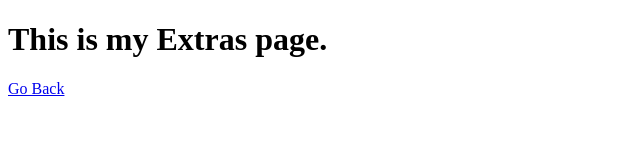
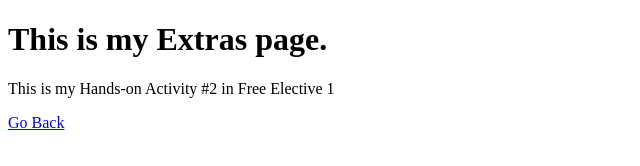
Before and after one commit to MariaAngelica012/DelaCruz-Angelica_LINKS-IMAGES, a plain HTML site: page extras.html in a window 1280 px wide. Shown: the whole page, without its empty margins (0-640 px from the left). Drawn offline with Linux system fonts and the light colour scheme.

Commit message:
first commit

```diff
--- a/extras.html
+++ b/extras.html
@@ -7,6 +7,7 @@
 </head>
 <body>
    <h1> This is my Extras page. </h1>
+   <p> This is my Hands-on Activity #2 in Free Elective 1</p>
 
 
 
```
Also changed, not shown: misc/extras.html (+1 -0 lines).
